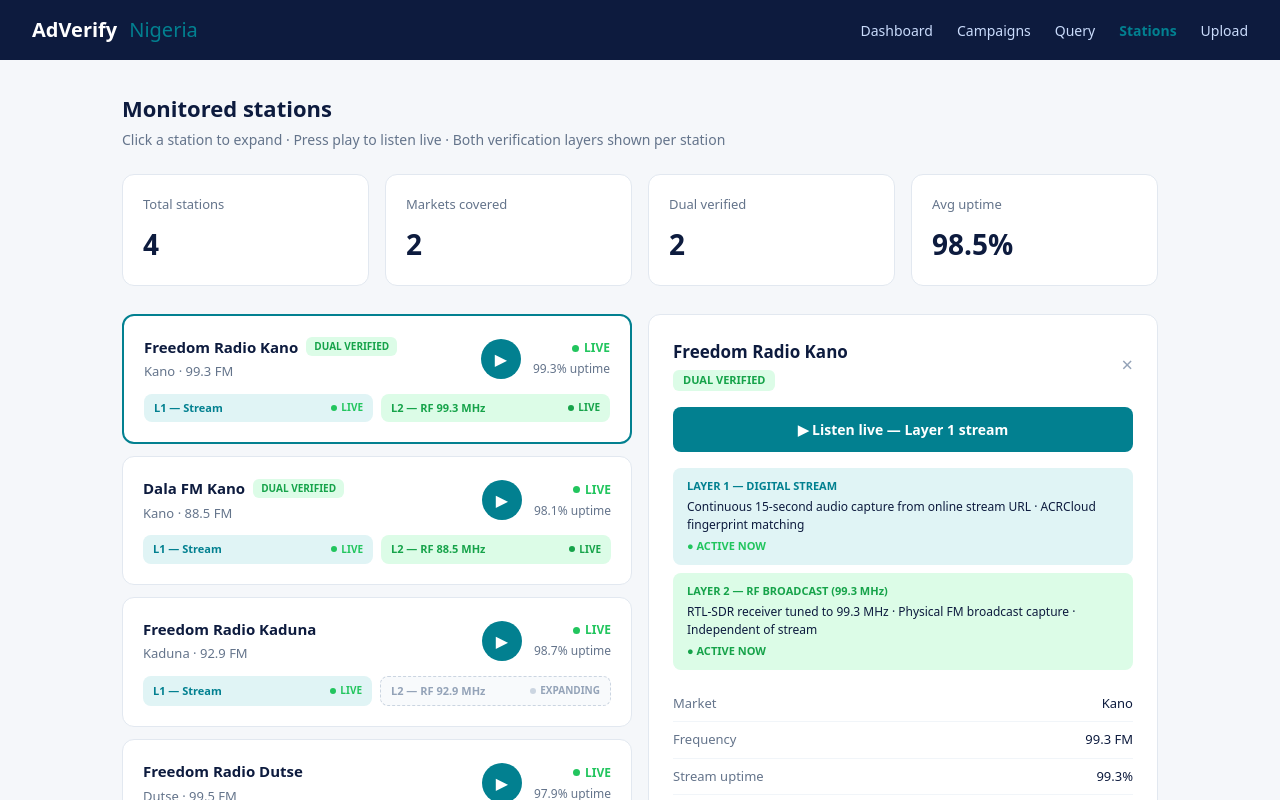
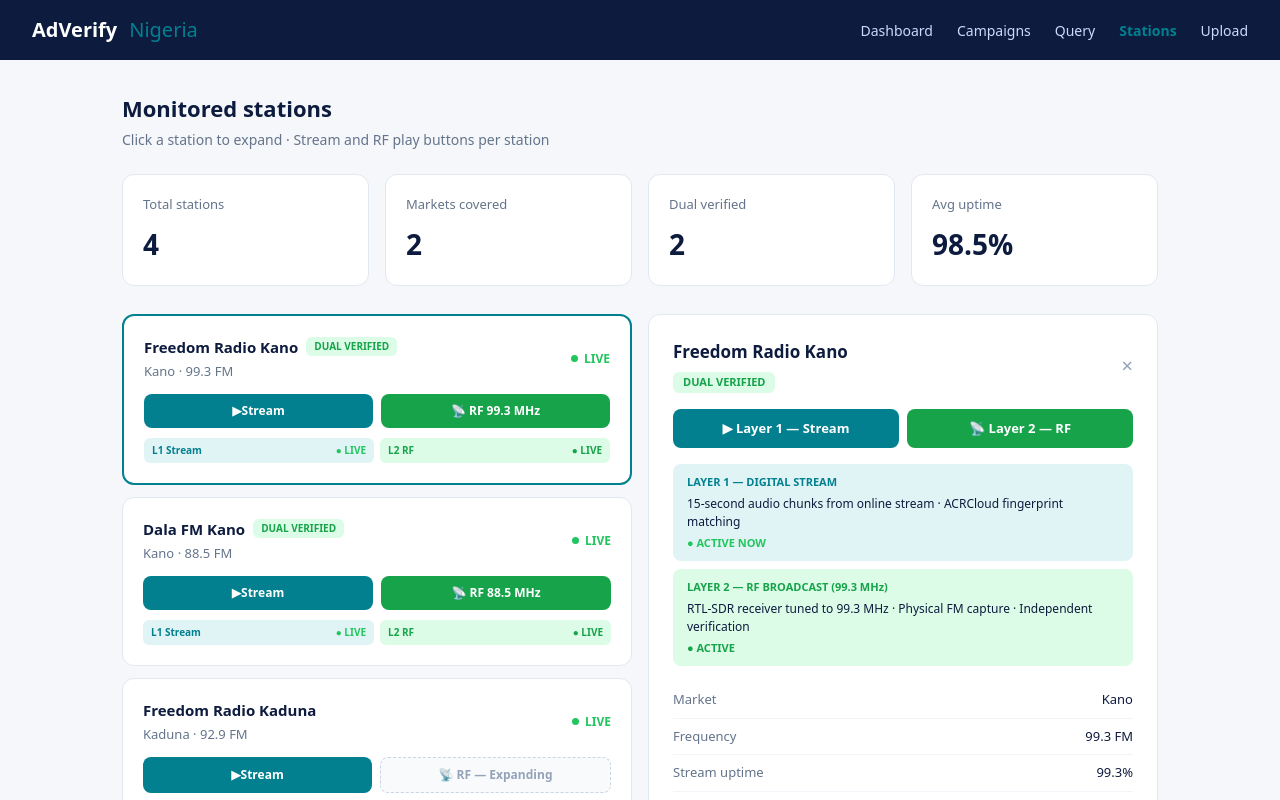
Before and after one commit to whitedalhatu/adverify-dashboard, a Next.js app: page /stations in a window 1280 px wide. Both pictures are taken after a click on the element 640 px from the left and 377 px from the top of the page. Shown: the top 800 px of the page. Built offline with nearby package versions, Linux system fonts and the light colour scheme.

Commit message:
Add RF play button with hardware-not-connected modal

```diff
--- a/app/stations/page.tsx
+++ b/app/stations/page.tsx
@@ -12,14 +12,17 @@
 export default function Stations() {
   const [selected, setSelected] = useState<string | null>(null)
   const [playing, setPlaying] = useState<string | null>(null)
+  const [playingLayer, setPlayingLayer] = useState<'stream' | 'rf' | null>(null)
   const [loading, setLoading] = useState<string | null>(null)
   const [volume, setVolume] = useState(0.8)
+  const [rfModal, setRfModal] = useState<string | null>(null)
   const audioRef = useRef<HTMLAudioElement | null>(null)
 
-  function playStation(stationId: string, streamUrl: string) {
-    if (playing === stationId) {
+  function playStream(stationId: string, streamUrl: string) {
+    if (playing === stationId && playingLayer === 'stream') {
       audioRef.current?.pause()
       setPlaying(null)
+      setPlayingLayer(null)
       return
     }
     if (audioRef.current) audioRef.current.pause()
@@ -27,22 +30,103 @@
     const audio = new Audio(streamUrl)
     audio.volume = volume
     audio.play()
-      .then(() => { setPlaying(stationId); setLoading(null) })
+      .then(() => { setPlaying(stationId); setPlayingLayer('stream'); setLoading(null) })
       .catch(() => { setLoading(null); alert('Stream temporarily unavailable. Try again in a moment.') })
     audioRef.current = audio
-    audio.onended = () => setPlaying(null)
-    audio.onerror = () => { setPlaying(null); setLoading(null) }
+    audio.onended = () => { setPlaying(null); setPlayingLayer(null) }
+    audio.onerror = () => { setPlaying(null); setPlayingLayer(null); setLoading(null) }
+  }
+
+  function playRF(station: typeof STATIONS[0]) {
+    if (!station.rf) {
+      setRfModal('expanding')
+      return
+    }
+    setRfModal(station.id)
   }
 
   useEffect(() => { if (audioRef.current) audioRef.current.volume = volume }, [volume])
   useEffect(() => { return () => { audioRef.current?.pause() } }, [])
 
   const station = STATIONS.find(s => s.id === selected)
-  const dualVerified = STATIONS.filter(s => s.rf).length
+  const rfModalStation = STATIONS.find(s => s.id === rfModal)
 
   return (
     <div style={{ fontFamily: 'system-ui', background: '#F5F7FA', minHeight: '100vh' }}>
       <Nav />
+
+      {/* RF modal */}
+      {rfModal && (
+        <div style={{ position: 'fixed', inset: 0, background: 'rgba(0,0,0,0.5)', zIndex: 1000, display: 'flex', alignItems: 'center', justifyContent: 'center', padding: '1rem' }}>
+          <div style={{ background: 'white', borderRadius: 16, padding: '2rem', width: '100%', maxWidth: 440 }}>
+            {rfModal === 'expanding' ? (
+              <>
+                <div style={{ textAlign: 'center', marginBottom: 20 }}>
+                  <div style={{ fontSize: 40, marginBottom: 12 }}>📡</div>
+                  <div style={{ fontSize: 18, fontWeight: 700, color: '#0D1B3E', marginBottom: 8 }}>RF Layer — Expanding</div>
+                  <div style={{ fontSize: 14, color: '#64748B', lineHeight: 1.7 }}>
+                    RF broadcast monitoring for this station is scheduled for deployment. An RTL-SDR receiver node will be installed in this market to capture the physical FM broadcast independently of the digital stream.
+                  </div>
+                </div>
+                <div style={{ background: '#FFFBEB', borderRadius: 8, padding: '12px 16px', marginBottom: 20, fontSize: 13, color: '#92400E' }}>
+                  Currently active in Kano market — expanding to Kaduna and Dutse in Q3 2026.
+                </div>
+                <button onClick={() => setRfModal(null)}
+                  style={{ width: '100%', background: '#0D1B3E', color: 'white', border: 'none', borderRadius: 8, padding: '12px', fontSize: 14, fontWeight: 600, cursor: 'pointer' }}>
+                  Close
+                </button>
+              </>
+            ) : (
+              <>
+                <div style={{ display: 'flex', justifyContent: 'space-between', alignItems: 'center', marginBottom: 20 }}>
+                  <div>
+                    <div style={{ fontSize: 18, fontWeight: 700, color: '#0D1B3E', marginBottom: 4 }}>RF Layer 2 — {rfModalStation?.name}</div>
+                    <div style={{ fontSize: 13, color: '#64748B' }}>Physical FM broadcast · {rfModalStation?.rfFreq}</div>
+                  </div>
+                  <button onClick={() => setRfModal(null)} style={{ background: 'none', border: 'none', fontSize: 20, color: '#94A3B8', cursor: 'pointer' }}>×</button>
+                </div>
+
+                <div style={{ background: '#FEF2F2', borderRadius: 10, padding: '1.25rem', marginBottom: 20, border: '1px solid #FECACA' }}>
+                  <div style={{ display: 'flex', alignItems: 'center', gap: 10, marginBottom: 8 }}>
+                    <div style={{ width: 10, height: 10, borderRadius: '50%', background: '#EF4444' }}></div>
+                    <span style={{ fontSize: 13, fontWeight: 700, color: '#991B1B' }}>RTL-SDR Receiver Not Connected</span>
+                  </div>
+                  <div style={{ fontSize: 13, color: '#7F1D1D', lineHeight: 1.6 }}>
+                    The RF hardware receiver for {rfModalStation?.rfFreq} is not yet connected to this device. Once the RTL-SDR dongle is plugged in, live FM audio will play here directly from the airwaves — independently of the digital stream.
+                  </div>
+                </div>
+
+                <div style={{ background: '#F8FAFC', borderRadius: 8, padding: '12px 16px', marginBottom: 20 }}>
+                  <div style={{ fontSize: 12, fontWeight: 600, color: '#0D1B3E', marginBottom: 8 }}>How RF listening works:</div>
+                  {[
+                    'RTL-SDR USB dongle plugs into MacBook',
+                    'Tunes to ' + rfModalStation?.rfFreq + ' FM frequency',
+                    'Captures live broadcast from the airwaves',
+                    'Audio sent to ACRCloud — independent of stream',
+                    'Both layers must match for certified verification',
+                  ].map((step, i) => (
+                    <div key={i} style={{ display: 'flex', gap: 10, marginBottom: 6, alignItems: 'flex-start' }}>
+                      <div style={{ width: 18, height: 18, borderRadius: '50%', background: '#E0F4F5', color: '#028090', fontSize: 10, fontWeight: 700, display: 'flex', alignItems: 'center', justifyContent: 'center', flexShrink: 0, marginTop: 1 }}>{i + 1}</div>
+                      <div style={{ fontSize: 12, color: '#64748B' }}>{step}</div>
+                    </div>
+                  ))}
+                </div>
+
+                <div style={{ display: 'flex', gap: 10 }}>
+                  <button onClick={() => setRfModal(null)}
+                    style={{ flex: 1, padding: '10px', borderRadius: 8, border: '1px solid #E2E8F0', background: 'white', fontSize: 14, cursor: 'pointer', color: '#64748B' }}>
+                    Close
+                  </button>
+                  <button
+                    style={{ flex: 2, padding: '10px', borderRadius: 8, border: 'none', background: '#94A3B8', color: 'white', fontSize: 14, fontWeight: 600, cursor: 'not-allowed' }}>
+                    📡 Connect RF receiver to enable
+                  </button>
+                </div>
+              </>
+            )}
+          </div>
+        </div>
+      )}
 
       {/* Now playing bar */}
       {playing && (
@@ -52,7 +136,9 @@
             <span style={{ color: 'white', fontSize: 14, fontWeight: 500 }}>
               Now streaming: {STATIONS.find(s => s.id === playing)?.name}
             </span>
-            <span style={{ color: '#028090', fontSize: 13 }}>{STATIONS.find(s => s.id === playing)?.frequency}</span>
+            <span style={{ background: '#028090', borderRadius: 6, padding: '2px 8px', fontSize: 11, color: 'white', fontWeight: 600 }}>
+              {playingLayer === 'rf' ? 'RF BROADCAST' : 'STREAM'}
+            </span>
           </div>
           <div style={{ display: 'flex', alignItems: 'center', gap: 16 }}>
             <div style={{ display: 'flex', alignItems: 'center', gap: 8 }}>
@@ -61,7 +147,7 @@
                 onChange={e => setVolume(parseFloat(e.target.value))}
                 style={{ width: 80, accentColor: '#028090' }} />
             </div>
-            <button onClick={() => { audioRef.current?.pause(); setPlaying(null) }}
+            <button onClick={() => { audioRef.current?.pause(); setPlaying(null); setPlayingLayer(null) }}
               style={{ background: '#EF4444', color: 'white', border: 'none', borderRadius: 6, padding: '4px 14px', fontSize: 13, cursor: 'pointer', fontWeight: 500 }}>
               Stop
             </button>
@@ -77,16 +163,15 @@
       <div style={{ padding: '2rem', maxWidth: 1100, margin: '0 auto' }}>
         <div style={{ marginBottom: 24 }}>
           <div style={{ fontSize: 22, fontWeight: 700, color: '#0D1B3E', marginBottom: 4 }}>Monitored stations</div>
-          <div style={{ fontSize: 14, color: '#64748B' }}>Click a station to expand · Press play to listen live · Both verification layers shown per station</div>
+          <div style={{ fontSize: 14, color: '#64748B' }}>Click a station to expand · Stream and RF play buttons per station</div>
         </div>
 
-        {/* Summary cards */}
         <div style={{ display: 'grid', gridTemplateColumns: 'repeat(4, 1fr)', gap: 16, marginBottom: 28 }}>
           {[
-            { label: 'Total stations',       value: STATIONS.length },
-            { label: 'Markets covered',      value: 2 },
-            { label: 'Dual verified',        value: dualVerified },
-            { label: 'Avg uptime',           value: (STATIONS.reduce((a,s) => a + s.uptime, 0) / STATIONS.length).toFixed(1) + '%' },
+            { label: 'Total stations',  value: STATIONS.length },
+            { label: 'Markets covered', value: 2 },
+            { label: 'Dual verified',   value: STATIONS.filter(s => s.rf).length },
+            { label: 'Avg uptime',      value: (STATIONS.reduce((a,s) => a + s.uptime, 0) / STATIONS.length).toFixed(1) + '%' },
           ].map(card => (
             <div key={card.label} style={{ background: 'white', borderRadius: 12, padding: '1.25rem', border: '0.5px solid #E2E8F0' }}>
               <div style={{ fontSize: 13, color: '#64748B', marginBottom: 8 }}>{card.label}</div>
@@ -98,7 +183,7 @@
         <div style={{ display: 'grid', gridTemplateColumns: selected ? '1fr 1fr' : '1fr', gap: 16 }}>
           <div style={{ display: 'flex', flexDirection: 'column', gap: 12 }}>
             {STATIONS.map(s => {
-              const isPlaying = playing === s.id
+              const isStreamPlaying = playing === s.id && playingLayer === 'stream'
               const isLoading = loading === s.id
               return (
                 <div key={s.id}
@@ -110,49 +195,47 @@
                       <div style={{ display: 'flex', alignItems: 'center', gap: 8, marginBottom: 4 }}>
                         <div style={{ fontWeight: 700, fontSize: 15, color: '#0D1B3E' }}>{s.name}</div>
                         {s.rf && (
-                          <div style={{ background: '#DCFCE7', borderRadius: 6, padding: '2px 8px', fontSize: 10, color: '#16A34A', fontWeight: 700 }}>
-                            DUAL VERIFIED
-                          </div>
+                          <div style={{ background: '#DCFCE7', borderRadius: 6, padding: '2px 8px', fontSize: 10, color: '#16A34A', fontWeight: 700 }}>DUAL VERIFIED</div>
                         )}
                       </div>
                       <div style={{ fontSize: 13, color: '#64748B' }}>{s.market} · {s.frequency}</div>
                     </div>
-
-                    <div style={{ display: 'flex', alignItems: 'center', gap: 12 }}>
-                      <button
-                        onClick={e => { e.stopPropagation(); playStation(s.id, s.streamUrl) }}
-                        style={{ width: 40, height: 40, borderRadius: '50%', border: 'none', cursor: 'pointer',
-                          background: isPlaying ? '#EF4444' : isLoading ? '#F59E0B' : '#028090',
-                          color: 'white', fontSize: 16, display: 'flex', alignItems: 'center', justifyContent: 'center', flexShrink: 0 }}>
-                        {isLoading ? (
-                          <span style={{ display: 'inline-block', width: 14, height: 14, border: '2px solid white', borderTopColor: 'transparent', borderRadius: '50%', animation: 'spin 0.8s linear infinite' }}></span>
-                        ) : isPlaying ? '■' : '▶'}
-                      </button>
-                      <div style={{ textAlign: 'right' }}>
-                        <div style={{ display: 'flex', alignItems: 'center', gap: 5, justifyContent: 'flex-end', marginBottom: 3 }}>
-                          <div style={{ width: 7, height: 7, borderRadius: '50%', background: '#22C55E', animation: isPlaying ? 'pulse 1.5s infinite' : 'none' }}></div>
-                          <span style={{ fontSize: 12, color: '#22C55E', fontWeight: 600 }}>LIVE</span>
-                        </div>
-                        <div style={{ fontSize: 12, color: '#64748B' }}>{s.uptime}% uptime</div>
-                      </div>
+                    <div style={{ display: 'flex', alignItems: 'center', gap: 6 }}>
+                      <div style={{ width: 7, height: 7, borderRadius: '50%', background: '#22C55E', animation: isStreamPlaying ? 'pulse 1.5s infinite' : 'none' }}></div>
+                      <span style={{ fontSize: 12, color: '#22C55E', fontWeight: 600 }}>LIVE</span>
                     </div>
                   </div>
 
-                  {/* Verification layers */}
-                  <div style={{ display: 'flex', gap: 8 }}>
-                    <div style={{ flex: 1, background: '#E0F4F5', borderRadius: 8, padding: '6px 10px', display: 'flex', alignItems: 'center', justifyContent: 'space-between' }}>
-                      <span style={{ fontSize: 11, color: '#028090', fontWeight: 600 }}>L1 — Stream</span>
-                      <div style={{ display: 'flex', alignItems: 'center', gap: 4 }}>
-                        <div style={{ width: 6, height: 6, borderRadius: '50%', background: '#22C55E' }}></div>
-                        <span style={{ fontSize: 10, color: '#22C55E', fontWeight: 700 }}>LIVE</span>
-                      </div>
+                  {/* Two play buttons */}
+                  <div style={{ display: 'flex', gap: 8, marginBottom: 10 }}>
+                    <button
+                      onClick={e => { e.stopPropagation(); playStream(s.id, s.streamUrl) }}
+                      style={{ flex: 1, padding: '8px 0', borderRadius: 8, border: 'none', cursor: 'pointer', fontSize: 12, fontWeight: 600,
+                        background: isStreamPlaying ? '#EF4444' : '#028090', color: 'white',
+                        display: 'flex', alignItems: 'center', justifyContent: 'center', gap: 6 }}>
+                      {isLoading ? (
+                        <span style={{ display: 'inline-block', width: 12, height: 12, border: '2px solid white', borderTopColor: 'transparent', borderRadius: '50%', animation: 'spin 0.8s linear infinite' }}></span>
+                      ) : isStreamPlaying ? '■' : '▶'}
+                      {isStreamPlaying ? 'Stop' : 'Stream'}
+                    </button>
+                    <button
+                      onClick={e => { e.stopPropagation(); playRF(s) }}
+                      style={{ flex: 1, padding: '8px 0', borderRadius: 8, border: s.rf ? 'none' : '1px dashed #CBD5E1', cursor: 'pointer', fontSize: 12, fontWeight: 600,
+                        background: s.rf ? '#16A34A' : '#F8FAFC', color: s.rf ? 'white' : '#94A3B8',
+                        display: 'flex', alignItems: 'center', justifyContent: 'center', gap: 6 }}>
+                      📡 {s.rf ? 'RF ' + s.rfFreq : 'RF — Expanding'}
+                    </button>
+                  </div>
+
+                  {/* Layer status bars */}
+                  <div style={{ display: 'flex', gap: 6 }}>
+                    <div style={{ flex: 1, background: '#E0F4F5', borderRadius: 6, padding: '5px 8px', display: 'flex', alignItems: 'center', justifyContent: 'space-between' }}>
+                      <span style={{ fontSize: 10, color: '#028090', fontWeight: 600 }}>L1 Stream</span>
+                      <span style={{ fontSize: 10, color: '#22C55E', fontWeight: 700 }}>● LIVE</span>
                     </div>
-                    <div style={{ flex: 1, background: s.rf ? '#DCFCE7' : '#F8FAFC', borderRadius: 8, padding: '6px 10px', display: 'flex', alignItems: 'center', justifyContent: 'space-between', border: s.rf ? 'none' : '1px dashed #CBD5E1' }}>
-                      <span style={{ fontSize: 11, color: s.rf ? '#16A34A' : '#94A3B8', fontWeight: 600 }}>L2 — RF {s.rfFreq}</span>
-                      <div style={{ display: 'flex', alignItems: 'center', gap: 4 }}>
-                        <div style={{ width: 6, height: 6, borderRadius: '50%', background: s.rf ? '#16A34A' : '#CBD5E1' }}></div>
-                        <span style={{ fontSize: 10, color: s.rf ? '#16A34A' : '#94A3B8', fontWeight: 700 }}>{s.rf ? 'LIVE' : 'EXPANDING'}</span>
-                      </div>
+                    <div style={{ flex: 1, background: s.rf ? '#DCFCE7' : '#F8FAFC', borderRadius: 6, padding: '5px 8px', display: 'flex', alignItems: 'center', justifyContent: 'space-between', border: s.rf ? 'none' : '1px dashed #E2E8F0' }}>
+                      <span style={{ fontSize: 10, color: s.rf ? '#16A34A' : '#94A3B8', fontWeight: 600 }}>L2 RF</span>
+                      <span style={{ fontSize: 10, color: s.rf ? '#16A34A' : '#F59E0B', fontWeight: 700 }}>{s.rf ? '● LIVE' : '● EXPANDING'}</span>
                     </div>
                   </div>
                 </div>
@@ -165,37 +248,38 @@
             <div style={{ background: 'white', borderRadius: 12, padding: '1.5rem', border: '0.5px solid #E2E8F0', alignSelf: 'flex-start' }}>
               <div style={{ display: 'flex', justifyContent: 'space-between', alignItems: 'center', marginBottom: 16 }}>
                 <div>
-                  <div style={{ fontWeight: 700, fontSize: 17, color: '#0D1B3E', marginBottom: 2 }}>{station.name}</div>
+                  <div style={{ fontWeight: 700, fontSize: 17, color: '#0D1B3E', marginBottom: 4 }}>{station.name}</div>
                   {station.rf && (
-                    <div style={{ background: '#DCFCE7', borderRadius: 6, padding: '2px 10px', fontSize: 11, color: '#16A34A', fontWeight: 700, display: 'inline-block' }}>
-                      DUAL VERIFIED
-                    </div>
+                    <div style={{ background: '#DCFCE7', borderRadius: 6, padding: '2px 10px', fontSize: 11, color: '#16A34A', fontWeight: 700, display: 'inline-block' }}>DUAL VERIFIED</div>
                   )}
                 </div>
                 <button onClick={() => setSelected(null)} style={{ background: 'none', border: 'none', fontSize: 20, color: '#94A3B8', cursor: 'pointer' }}>×</button>
               </div>
 
-              <button onClick={() => playStation(station.id, station.streamUrl)}
-                style={{ width: '100%', background: playing === station.id ? '#EF4444' : '#028090', color: 'white', border: 'none', borderRadius: 8, padding: '12px', fontSize: 14, fontWeight: 600, cursor: 'pointer', marginBottom: 16 }}>
-                {playing === station.id ? '■  Stop stream' : '▶  Listen live — Layer 1 stream'}
-              </button>
+              <div style={{ display: 'flex', gap: 8, marginBottom: 16 }}>
+                <button onClick={() => playStream(station.id, station.streamUrl)}
+                  style={{ flex: 1, background: playing === station.id && playingLayer === 'stream' ? '#EF4444' : '#028090', color: 'white', border: 'none', borderRadius: 8, padding: '10px', fontSize: 13, fontWeight: 600, cursor: 'pointer' }}>
+                  {playing === station.id && playingLayer === 'stream' ? '■ Stop stream' : '▶ Layer 1 — Stream'}
+                </button>
+                <button onClick={() => playRF(station)}
+                  style={{ flex: 1, background: station.rf ? '#16A34A' : '#F1F5F9', color: station.rf ? 'white' : '#94A3B8', border: 'none', borderRadius: 8, padding: '10px', fontSize: 13, fontWeight: 600, cursor: 'pointer' }}>
+                  📡 Layer 2 — RF
+                </button>
+              </div>
 
               <div style={{ display: 'flex', flexDirection: 'column', gap: 8, marginBottom: 16 }}>
                 <div style={{ background: '#E0F4F5', borderRadius: 8, padding: '10px 14px' }}>
                   <div style={{ fontSize: 11, fontWeight: 700, color: '#028090', marginBottom: 4 }}>LAYER 1 — DIGITAL STREAM</div>
-                  <div style={{ fontSize: 12, color: '#0D1B3E' }}>Continuous 15-second audio capture from online stream URL · ACRCloud fingerprint matching</div>
+                  <div style={{ fontSize: 12, color: '#0D1B3E' }}>15-second audio chunks from online stream · ACRCloud fingerprint matching</div>
                   <div style={{ fontSize: 11, color: '#22C55E', fontWeight: 600, marginTop: 4 }}>● ACTIVE NOW</div>
                 </div>
-
                 <div style={{ background: station.rf ? '#DCFCE7' : '#F8FAFC', borderRadius: 8, padding: '10px 14px', border: station.rf ? 'none' : '1px dashed #CBD5E1' }}>
                   <div style={{ fontSize: 11, fontWeight: 700, color: station.rf ? '#16A34A' : '#94A3B8', marginBottom: 4 }}>LAYER 2 — RF BROADCAST ({station.rfFreq})</div>
                   <div style={{ fontSize: 12, color: station.rf ? '#0D1B3E' : '#94A3B8' }}>
-                    {station.rf
-                      ? 'RTL-SDR receiver tuned to ' + station.rfFreq + ' · Physical FM broadcast capture · Independent of stream'
-                      : 'RF receiver node scheduled for deployment · Expanding to ' + station.market + ' market'}
+                    {station.rf ? 'RTL-SDR receiver tuned to ' + station.rfFreq + ' · Physical FM capture · Independent verification' : 'Deploying to ' + station.market + ' market — Q3 2026'}
                   </div>
                   <div style={{ fontSize: 11, fontWeight: 600, marginTop: 4, color: station.rf ? '#16A34A' : '#F59E0B' }}>
-                    {station.rf ? '● ACTIVE NOW' : '● EXPANDING'}
+                    {station.rf ? '● ACTIVE' : '● EXPANDING'}
                   </div>
                 </div>
               </div>
```
